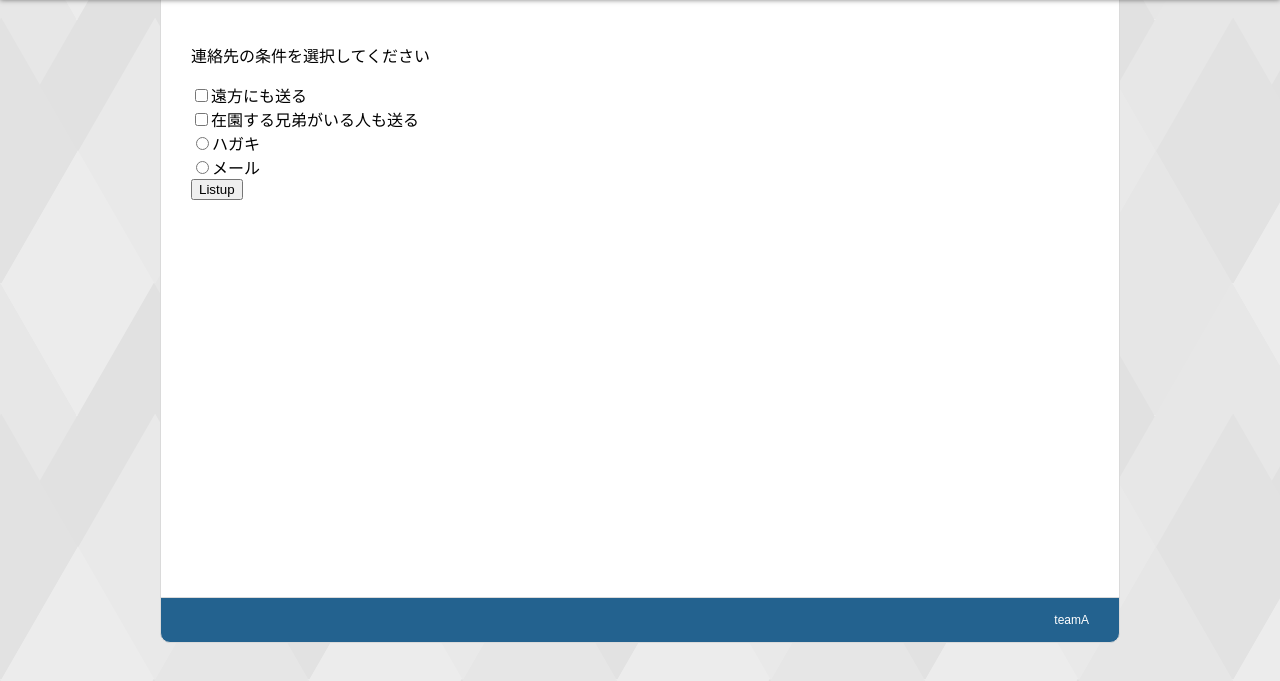
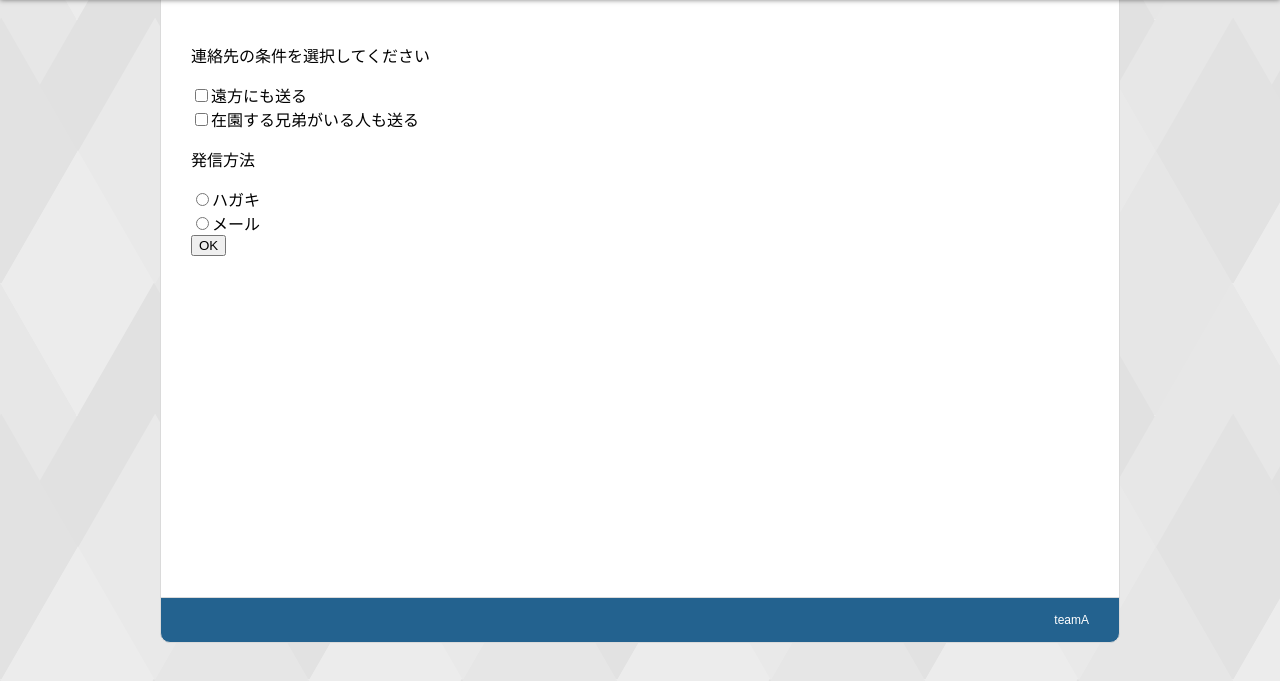
Before and after one commit to enpit2016fun/minipbl_a, a plain HTML site: page view/index.html in a window 1280 px wide. Shown: the part 113-794 px from the top of the page. Drawn offline with nearby package versions, Linux system fonts and the light colour scheme.

Commit message:
Top画面修正

```diff
--- a/view/index.html
+++ b/view/index.html
@@ -57,9 +57,10 @@
 	<!--<form id="form" name="form1">-->
 		<input type="checkbox" name="far" value="Yes">遠方にも送る<br>
 		<input type="checkbox" name="brother" value="Yes">在園する兄弟がいる人も送る<br>
+		<p>発信方法</p>
 		<input type="radio" name="frequency">ハガキ<br>
 		<input type="radio" name="frequency">メール<br>
-		<input type="submit" name="送信する" id="submit" value="Listup"><br>
+		<input type="submit" name="送信する" id="submit" value="OK"><br>
 	</form>
 </section>
 </div>
```
